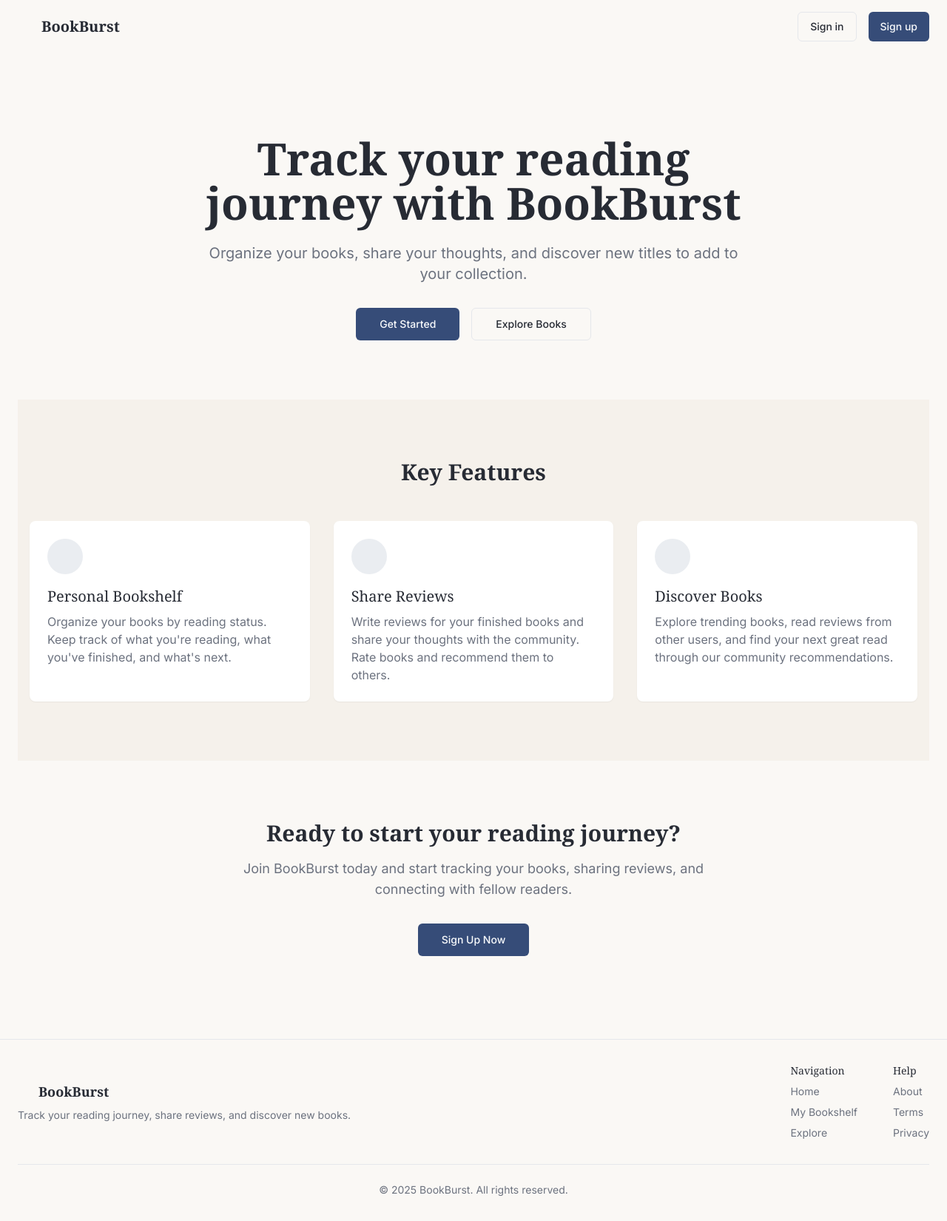
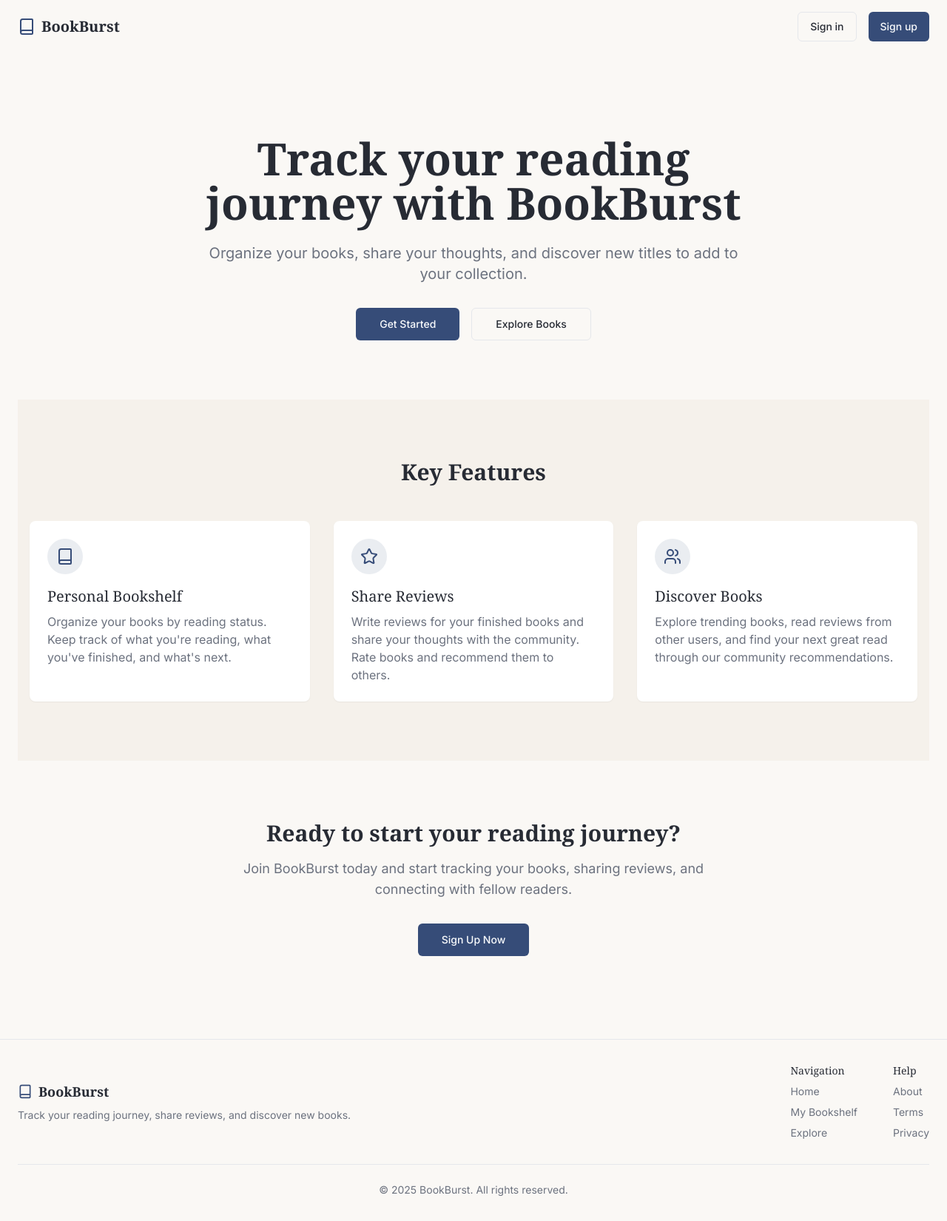
Before and after one commit to Praveen113singh/book-chronicle-verse, a React (Vite) app: page / in a window 1280 px wide. Shown: the whole page at 74% size. Built offline with nearby package versions, Linux system fonts and the light colour scheme.

Commit message:
Fix: Import and use correct Lucide icons
Fixes incorrect import and usage of Lucide icons throughout the application.

```diff
--- a/src/components/auth/AuthPage.tsx
+++ b/src/components/auth/AuthPage.tsx
@@ -2,7 +2,7 @@
 import React, { useState } from "react";
 import LoginForm from "./LoginForm";
 import SignupForm from "./SignupForm";
-import { book } from "lucide-react";
+import { Book } from "lucide-react";
 
 const AuthPage: React.FC = () => {
   const [isLogin, setIsLogin] = useState(true);
@@ -15,7 +15,7 @@ const AuthPage: React.FC = () => {
     <div className="min-h-screen flex flex-col items-center justify-center p-4 bg-background">
       <div className="w-full max-w-md mb-8 text-center">
         <div className="inline-flex items-center justify-center mb-4">
-          <book className="h-10 w-10 text-primary" />
+          <Book className="h-10 w-10 text-primary" />
           <h1 className="font-serif text-4xl font-bold ml-2">BookBurst</h1>
         </div>
         <p className="text-muted-foreground">
--- a/src/components/books/AddBookForm.tsx
+++ b/src/components/books/AddBookForm.tsx
@@ -1,4 +1,3 @@
-
 import React, { useState } from "react";
 import {
   Dialog,
@@ -21,7 +20,7 @@ import {
   SelectTrigger,
   SelectValue
 } from "@/components/ui/select";
-import { plus } from "lucide-react";
+import { Plus } from "lucide-react";
 import { toast } from "sonner";
 
 // Mock search results from Google Books API
@@ -181,7 +180,7 @@ const AddBookForm: React.FC = () => {
     <Dialog open={isDialogOpen} onOpenChange={setIsDialogOpen}>
       <DialogTrigger asChild>
         <Button className="gap-2">
-          <plus className="h-4 w-4" />
+          <Plus className="h-4 w-4" />
           Add Book
         </Button>
       </DialogTrigger>
--- a/src/components/layout/Footer.tsx
+++ b/src/components/layout/Footer.tsx
@@ -1,7 +1,7 @@
 
 import React from "react";
 import { Link } from "react-router-dom";
-import { book } from "lucide-react";
+import { Book } from "lucide-react";
 
 const Footer: React.FC = () => {
   const currentYear = new Date().getFullYear();
@@ -12,7 +12,7 @@ const Footer: React.FC = () => {
         <div className="flex flex-col md:flex-row justify-between items-center">
           <div className="mb-6 md:mb-0">
             <Link to="/" className="flex items-center">
-              <book className="h-5 w-5 text-primary mr-2" />
+              <Book className="h-5 w-5 text-primary mr-2" />
               <span className="font-serif text-lg font-bold">BookBurst</span>
             </Link>
             <p className="text-sm text-muted-foreground mt-2">
--- a/src/components/layout/Header.tsx
+++ b/src/components/layout/Header.tsx
@@ -10,7 +10,7 @@ import {
   DropdownMenuItem,
   DropdownMenuTrigger,
 } from "@/components/ui/dropdown-menu";
-import { book } from "lucide-react";
+import { Book } from "lucide-react";
 
 const Header: React.FC = () => {
   const { user, logout } = useAuth();
@@ -37,7 +37,7 @@ const Header: React.FC = () => {
     }`}>
       <div className="container mx-auto px-4 sm:px-6 py-4 flex items-center justify-between">
         <Link to="/" className="flex items-center">
-          <book className="h-6 w-6 text-primary mr-2" />
+          <Book className="h-6 w-6 text-primary mr-2" />
           <span className="font-serif text-xl font-bold">BookBurst</span>
         </Link>
 
--- a/src/pages/Index.tsx
+++ b/src/pages/Index.tsx
@@ -2,7 +2,7 @@
 import React from "react";
 import { Link } from "react-router-dom";
 import { Button } from "@/components/ui/button";
-import { book, star, users } from "lucide-react";
+import { Book, Star, Users } from "lucide-react";
 import { useAuth } from "@/contexts/AuthContext";
 
 const Index = () => {
@@ -51,7 +51,7 @@ const Index = () => {
           <div className="grid md:grid-cols-3 gap-8">
             <div className="bg-card p-6 rounded-lg shadow-sm">
               <div className="w-12 h-12 bg-primary/10 rounded-full flex items-center justify-center mb-4">
-                <book className="w-6 h-6 text-primary" />
+                <Book className="w-6 h-6 text-primary" />
               </div>
               <h3 className="font-serif text-xl font-medium mb-2">Personal Bookshelf</h3>
               <p className="text-muted-foreground">
@@ -60,7 +60,7 @@ const Index = () => {
             </div>
             <div className="bg-card p-6 rounded-lg shadow-sm">
               <div className="w-12 h-12 bg-primary/10 rounded-full flex items-center justify-center mb-4">
-                <star className="w-6 h-6 text-primary" />
+                <Star className="w-6 h-6 text-primary" />
               </div>
               <h3 className="font-serif text-xl font-medium mb-2">Share Reviews</h3>
               <p className="text-muted-foreground">
@@ -69,7 +69,7 @@ const Index = () => {
             </div>
             <div className="bg-card p-6 rounded-lg shadow-sm">
               <div className="w-12 h-12 bg-primary/10 rounded-full flex items-center justify-center mb-4">
-                <users className="w-6 h-6 text-primary" />
+                <Users className="w-6 h-6 text-primary" />
               </div>
               <h3 className="font-serif text-xl font-medium mb-2">Discover Books</h3>
               <p className="text-muted-foreground">
```
